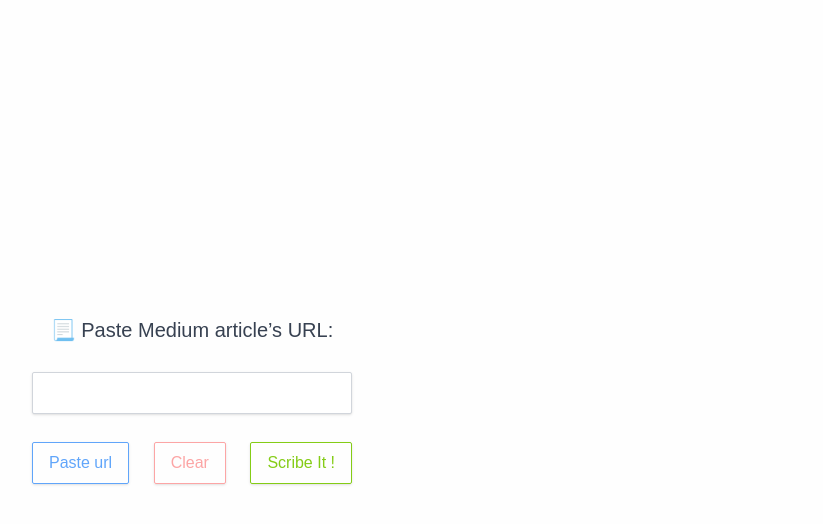
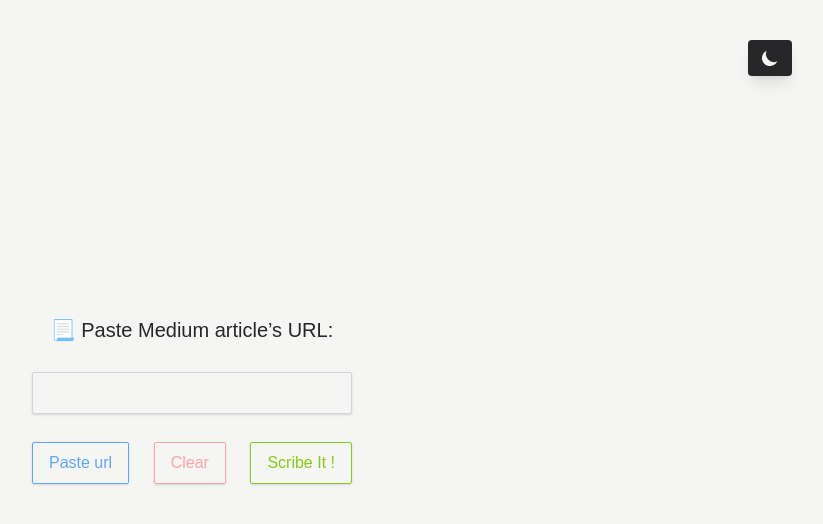
Before and after one commit to Yoichi-Trigalot/redirector, a Next.js app: page / in a window 1280 px wide. Shown: the top 524 px of the page, without its empty margins (448-1271 px from the left). Built offline with nearby package versions, Linux system fonts and the light colour scheme.

Commit message:
add night mode

```diff
--- a/package.json
+++ b/package.json
@@ -22,6 +22,7 @@
     "isomorphic-fetch": "^3.0.0",
     "next": "13.2.4",
     "next-pwa": "^5.6.0",
+    "next-themes": "^0.2.1",
     "react": "18.2.0",
     "react-dom": "18.2.0",
     "sass": "^1.59.3",
--- a/src/pages/_app.tsx
+++ b/src/pages/_app.tsx
@@ -1,14 +1,17 @@
 import { AppProps } from "next/app";
 import "../styles/globals.scss";
+import { ThemeProvider } from 'next-themes'
 import { Layout } from "../components/layout";
 import "@fontsource/roboto";
 
 function MyApp({ Component, pageProps }: AppProps) {
   return (
     <>
-      <Layout>
-        <Component {...pageProps} />
-      </Layout>
+      <ThemeProvider attribute="class" enableSystem={true}>
+        <Layout>
+          <Component {...pageProps} />
+        </Layout>
+      </ThemeProvider>
     </>
   );
 }
--- a/src/pages/_document.tsx
+++ b/src/pages/_document.tsx
@@ -5,9 +5,9 @@
       <Head>
         <link rel="manifest" href="/manifest.json" />
         <link rel="apple-touch-icon" href="/icon.png"></link>
-        <meta name="theme-color" content="#fefefe" />
+        {/* <meta name="theme-color" content="#fefefe" /> */}
       </Head>
-      <body>
+      <body className="bg-stone-100 dark:bg-zinc-800">
         <Main />
         <NextScript />
       </body>
--- a/src/pages/index.tsx
+++ b/src/pages/index.tsx
@@ -2,19 +2,24 @@
 import ReplyIcon from "@mui/icons-material/Reply";
 import CircularProgress from "@mui/material/CircularProgress";
 import { useRouter } from "next/router";
+import { useTheme } from "next-themes";
 require("isomorphic-fetch");
 
 export default function Home() {
   const router = useRouter();
-
+  //theme part
+  const { systemTheme, theme, setTheme } = useTheme();
+  const [isMounted, setIsMounted] = useState(false);
+  // feature part
   const [pastedText, setPastedText] = useState("");
   const [url, setUrl] = useState("");
   const [link, setLink] = useState("");
   const [html, setHtml] = useState("");
   const [isLoading, setIsLoading] = useState(false);
 
+
   useEffect(() => {
-    // handleRouterComponents();
+    setIsMounted(true);
 
     function keyDownHandler(e: globalThis.KeyboardEvent) {
       if (e.code === "Enter") {
@@ -27,6 +32,7 @@
     return () => {
       document.removeEventListener("keydown", keyDownHandler);
     };
+
   });
 
   const handleShortLink = async (shortLink: string): Promise<string> => {
@@ -97,6 +103,37 @@
     }
   }
 
+  const renderThemeChanger = () => {
+    if (!isMounted) return;
+
+    const currentTheme = theme === "system" ? systemTheme : theme;
+
+    if (currentTheme === "dark") {
+      return (
+        <svg
+          className="h-5 w-5 text-zinc-800 fill-current cursor-pointer"
+          viewBox="0 0 20 20"
+          fill="currentColor"
+          onClick={() => setTheme("light")}
+        >
+          <path d="M11 3a1 1 0 10-2 0v1a1 1 0 102 0V3zM15.657 5.757a1 1 0 00-1.414-1.414l-.707.707a1 1 0 001.414 1.414l.707-.707zM18 10a1 1 0 01-1 1h-1a1 1 0 110-2h1a1 1 0 011 1zM5.05 6.464A1 1 0 106.464 5.05l-.707-.707a1 1 0 00-1.414 1.414l.707.707zM5 10a1 1 0 01-1 1H3a1 1 0 110-2h1a1 1 0 011 1zM8 16v-1h4v1a2 2 0 11-4 0zM12 14c.015-.34.208-.646.477-.859a4 4 0 10-4.954 0c.27.213.462.519.476.859h4.002z" />
+        </svg>
+      );
+    } else {
+      return (
+        <svg
+          className="h-5 w-5 text-stone-100 fill-current cursor-pointer"
+          viewBox="0 0 20 20"
+          fill="currentColor"
+          onClick={() => setTheme("dark")}
+        >
+          <path d="M17.293 13.293A8 8 0 016.707 2.707a8.001 8.001 0 1010.586 10.586z" />
+        </svg>
+      );
+    }
+  };
+
+
   return (
     <>
       {!html && !isLoading && (
@@ -104,7 +141,7 @@
           onSubmit={handleSubmit}
           className="flex flex-col items-center justify-center h-screen w-screen mainForm"
         >
-          <span className="text-gray-700 pb-2 text-xl mb-5">
+          <span className="text-zinc-800  dark:text-stone-100 pb-2 text-xl mb-5">
             📃 Paste Medium article&rsquo;s URL:
           </span>
           <input
@@ -113,7 +150,7 @@
             name="url"
             value={url || pastedText}
             onChange={handleUrlChange}
-            className="w-80 px-4 py-2 mb-3 border border-gray-300 rounded-sm shadow focus:ring-2 focus:ring-gray-300  focus:outline-none"
+            className="bg-stone-100 dark:bg-zinc-800 w-80 px-4 py-2 mb-3 border border-gray-300 dark:border-gray-500 rounded-sm shadow focus:ring-2 focus:ring-gray-300  focus:outline-none"
           />
           <div className="flex w-80 justify-between  ">
             <button
@@ -121,12 +158,12 @@
                 e.preventDefault();
                 handlePaste();
               }}
-              className="mt-4 px-4 py-2 text-blue-400 border border-blue-400 rounded-sm shadow hover:bg-blue-400 hover:text-white"
+              className="mt-4 px-4 py-2 text-blue-400 border border-blue-400 rounded-sm shadow hover:bg-blue-400 hover:text-stone-100"
             >
               Paste url
             </button>
             <button
-              className="mt-4 px-4 py-2 border border-red-300 hover:bg-red-400 text-red-300 hover:text-white rounded-sm shadow"
+              className="mt-4 px-4 py-2 border border-red-300 hover:bg-red-400 text-red-300 hover:text-stone-100 rounded-sm shadow"
               onClick={(e) => {
                 e.preventDefault();
                 setPastedText("");
@@ -137,7 +174,7 @@
             </button>
             <button
               type="submit"
-              className="mt-4 px-4 py-2 text-lime-500 border border-lime-500 rounded-sm shadow hover:bg-lime-500 hover:text-white"
+              className="mt-4 px-4 py-2 text-lime-500 border border-lime-500 rounded-sm shadow hover:bg-lime-500 hover:text-stone-100"
             >
               Scribe It !
             </button>
@@ -166,15 +203,30 @@
           ></div>
         </div>
       )}
+      <button
+        className="dark:bg-stone-100 bg-zinc-800 py-2 px-3 rounded fixed top-10 right-10 shadow-lg"
+        onClick={(e) => {
+          e.preventDefault();
+        }}
+      >
+        {renderThemeChanger()}
+      </button>
       {html && (
         <button
-          className="bg-zinc-300 hover:bg-zinc-500 text-black py-2 px-3 rounded fixed bottom-10 right-10 shadow-lg"
+          className="bg-zinc-800 dark:bg-stone-100 dark:text-zinc-800  text-stone-100 py-2 px-3 rounded fixed bottom-10 right-10 shadow-lg"
           onClick={() => {
             setHtml("");
             setUrl("");
           }}
         >
-          <ReplyIcon sx={{ color: "#383E42" }} />
+          <ReplyIcon
+            sx={{
+              color:
+                (theme === "system" ? systemTheme : theme) === "dark"
+                  ? "#27272a"
+                  : "#f5f5f4",
+            }}
+          />
         </button>
       )}
     </>
--- a/src/styles/globals.scss
+++ b/src/styles/globals.scss
@@ -11,9 +11,6 @@
 }
 .circular {
 	justify-content: center !important;
-}
-body {
-	background-color: #fefefe;
 }
 
 h1 {
@@ -63,7 +60,7 @@
 }
 .gist, pre {
 	padding: 15px;
-	background: #dedede;
+	background: #71717a;
 	overflow: auto;
 	font-size: .8em;
 }
--- a/tailwind.config.js
+++ b/tailwind.config.js
@@ -11,5 +11,6 @@
   theme: {
     extend: {},
   },
+  darkMode: 'class',
   plugins: [],
 }
```
Also changed, not shown: 2 other files (tests, documents, lock files or other folders).
